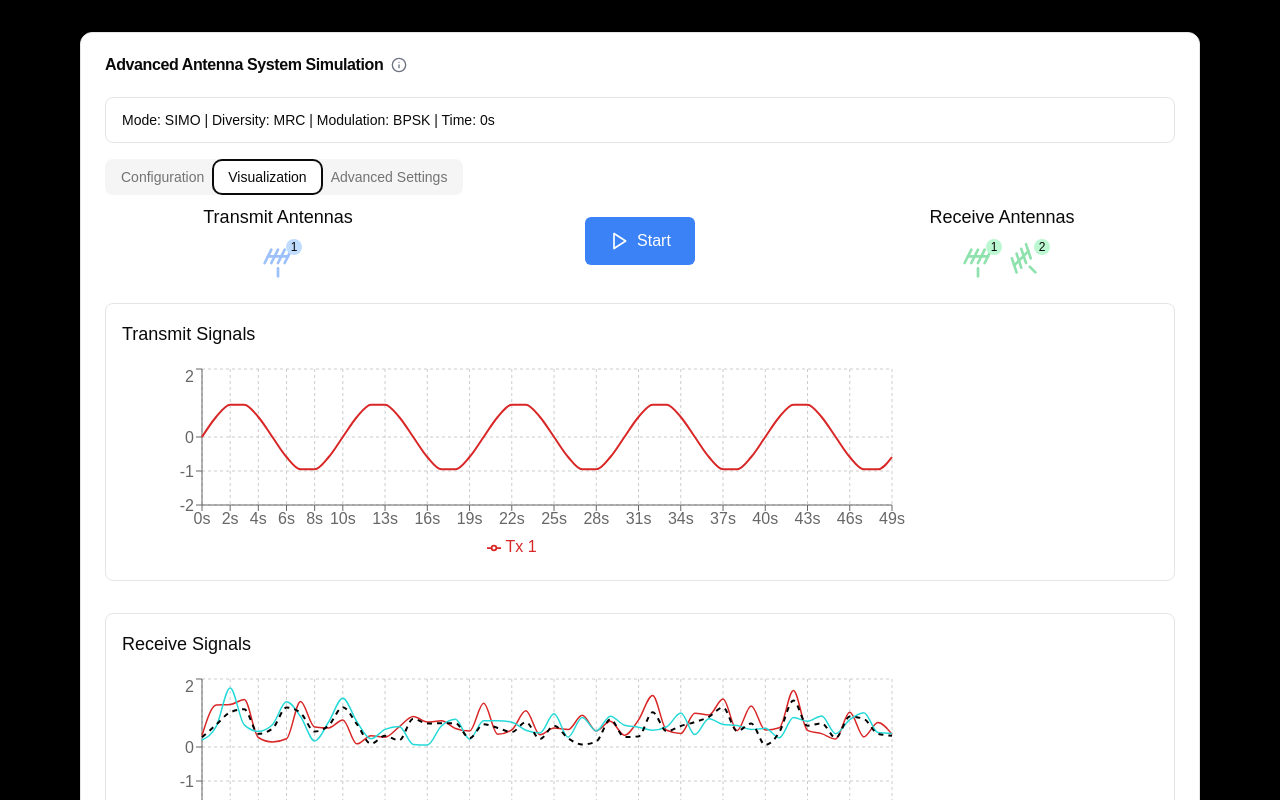
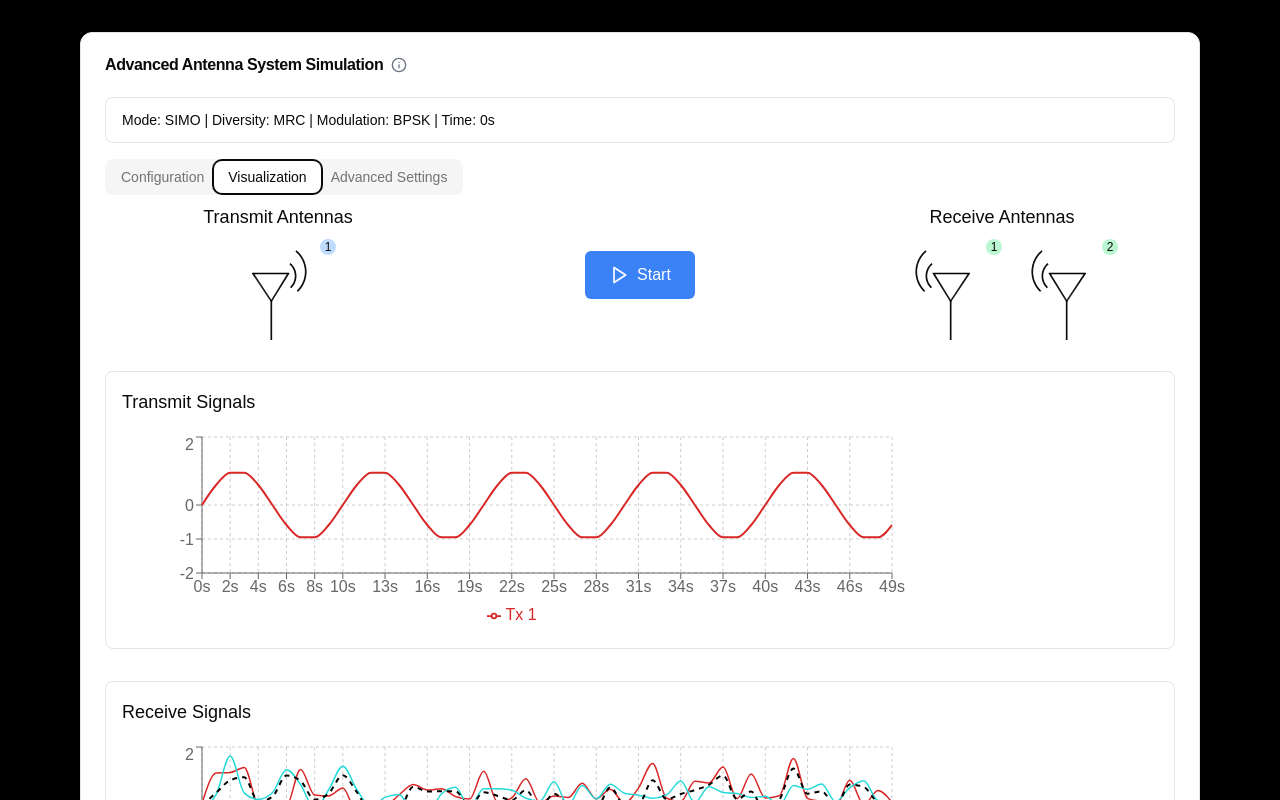
Before and after one commit to SHARJIDH/antenna-simulations, a Next.js app: page / in a window 1280 px wide. Both pictures are taken after a click on the tab "Visualization". Shown: the top 800 px of the page. Built offline with nearby package versions, Linux system fonts and the light colour scheme.

Commit message:
bug fixes

```diff
--- a/components/allinOne.tsx
+++ b/components/allinOne.tsx
@@ -5,23 +5,40 @@ import { Tabs, TabsContent, TabsList, TabsTrigger } from '@/components/ui/tabs';
 import { LineChart, Line, XAxis, YAxis, CartesianGrid, Tooltip, Legend } from 'recharts';
 import { Antenna, Radio, Waves, ArrowRight } from 'lucide-react';
 
+
 const AntennaSimulationOne = () => {
   const [snrValue, setSnrValue] = useState(10);
   const [kFactor, setKFactor] = useState(5);
 
   // Generate BER vs SNR data
-  const generateBERData = (antennaCount) => {
+  function erfc(x) {
+    const z = Math.abs(x);
+    const t = 1 / (1 + 0.5 * z);
+    const ans = t * Math.exp(-z * z - 1.26551223 +
+                  t * (1.00002368 +
+                  t * (0.37409196 +
+                  t * (0.09678418 +
+                  t * (-0.18628806 +
+                  t * (0.27886807 +
+                  t * (-1.13520398 +
+                  t * (1.48851587 +
+                  t * (-0.82215223 +
+                  t * 0.17087277)))))))));
+
+    return x >= 0 ? ans : 2 - ans;
+  }
+
+  function generateBERData(numAntennas) {
     return Array.from({ length: 20 }, (_, i) => {
       const snr = i * 2;
-      const ber = Math.exp(-antennaCount * snr / 10) / 2;
-      return {
-        snr,
-        ber: ber.toFixed(6),
-        name: `${snr} dB`
-      };
+      const ber = 0.5 * erfc(Math.sqrt(10 ** (snr / 10)) / Math.sqrt(2 * numAntennas));
+      return { snr, ber: ber.toFixed(6), name: `${snr} dB` };
     });
-  };
-  const generateRayleighData = () => {
+  }
+
+
+
+  function generateRayleighData(snrValue) {
     return Array.from({ length: 50 }, (_, i) => {
       const x = i / 5;
       // PDF of Rayleigh distribution
@@ -32,8 +49,8 @@ const AntennaSimulationOne = () => {
         name: x.toFixed(1)
       };
     });
-  };
-  const generateRicianData = () => {
+  }
+  function generateRicianData(snrValue, kFactor) {
     return Array.from({ length: 50 }, (_, i) => {
       const x = i / 5;
       // Simplified Rician PDF (approximation)
@@ -46,16 +63,16 @@ const AntennaSimulationOne = () => {
         name: x.toFixed(1)
       };
     });
-  };
+  }
+
 
 
   // Simulation data for different antenna configurations
   const singleAntennaData = generateBERData(1);
   const twoAntennaData = generateBERData(2);
   const fourAntennaData = generateBERData(4);
-  const rayleighData = generateRayleighData();
-  const ricianData = generateRicianData();
-
+  const rayleighData = generateRayleighData(snrValue);
+  const ricianData = generateRicianData(snrValue, kFactor);
   return (
     <div className="w-full max-w-6xl mx-auto p-4 space-y-6">
       <Tabs defaultValue="overview">
@@ -170,10 +187,10 @@ const AntennaSimulationOne = () => {
               <div className="grid grid-cols-2 gap-6">
                 <div>
                   <h4 className="font-medium mb-2">Performance Analysis</h4>
-                  <LineChart width={500} height={300} data={twoAntennaData}>
+                  <LineChart width={500} height={300} data={singleAntennaData}>
                     <CartesianGrid strokeDasharray="3 3" />
-                    <XAxis dataKey="name" label={{ value: 'SNR (dB)', position: 'bottom' }} />
-                    <YAxis label={{ value: 'BER', angle: -90, position: 'left' }} />
+                    <XAxis dataKey="name" domain={['auto', 'auto']} label={{ value: 'SNR (dB)', position: 'bottom' }} />
+                    <YAxis scale="log" domain={['auto', 'auto']} label={{ value: 'BER', angle: -90, position: 'left' }} />
                     <Tooltip />
                     <Legend />
                     <Line type="monotone" dataKey="ber" stroke="#8884d8" name="BER vs SNR" />
@@ -215,7 +232,8 @@ const AntennaSimulationOne = () => {
                   <LineChart width={500} height={300} data={twoAntennaData}>
                     <CartesianGrid strokeDasharray="3 3" />
                     <XAxis dataKey="name" label={{ value: 'SNR (dB)', position: 'bottom' }} />
-                    <YAxis label={{ value: 'BER', angle: -90, position: 'left' }} />
+                    <YAxis scale="log" domain={['auto', 'auto']} label={{ value: 'BER', angle: -90, position: 'left' }} />
+
                     <Tooltip />
                     <Legend />
                     <Line type="monotone" dataKey="ber" stroke="#82ca9d" name="Alamouti MISO" />
@@ -255,7 +273,8 @@ const AntennaSimulationOne = () => {
                   <LineChart width={500} height={300} data={fourAntennaData}>
                     <CartesianGrid strokeDasharray="3 3" />
                     <XAxis dataKey="name" label={{ value: 'SNR (dB)', position: 'bottom' }} />
-                    <YAxis label={{ value: 'BER', angle: -90, position: 'left' }} />
+                    <YAxis scale="log" domain={['auto', 'auto']} label={{ value: 'BER', angle: -90, position: 'left' }} />
+
                     <Tooltip />
                     <Legend />
                     <Line type="monotone" dataKey="ber" stroke="#ff7300" name="4x4 MIMO" />
--- a/components/antenna-diversity-simulation.tsx
+++ b/components/antenna-diversity-simulation.tsx
@@ -7,6 +7,7 @@ import { Select, SelectContent, SelectItem, SelectTrigger, SelectValue } from '@
 import { LineChart, Line, XAxis, YAxis, CartesianGrid, Tooltip, Legend, ScatterChart, Scatter } from 'recharts';
 import { Play, Pause, Antenna, Info,Radio, RadioWaves } from 'lucide-react';
 import { Alert, AlertDescription } from '@/components/ui/alert';
+import Image from 'next/image';
 
 const AntennaSimulation = () => {
   // State management
@@ -457,14 +458,7 @@ const AntennaSimulation = () => {
                   <div className="flex space-x-4">
                     {Array.from({ length: numTxAntennas }).map((_, idx) => (
                       <div key={`tx-${idx}`} className="relative">
-                        <Antenna
-                          className="w-8 h-8 text-blue-500"
-                          style={{
-                            transform: `rotate(${45 * idx}deg)`,
-                            opacity: isRunning ? '1' : '0.5',
-                            transition: 'all 0.3s ease'
-                          }}
-                        />
+                        <Image src={"/antenna-3.svg"} alt={"Y"}  width={100} height={100}/ >
                         <div className="absolute -top-2 -right-2 w-4 h-4 bg-blue-200 rounded-full text-xs flex items-center justify-center">
                           {idx + 1}
                         </div>
@@ -488,14 +482,15 @@ const AntennaSimulation = () => {
                   <div className="flex space-x-4">
                     {Array.from({ length: numRxAntennas }).map((_, idx) => (
                       <div key={`rx-${idx}`} className="relative">
-                        <Antenna
-                          className="w-8 h-8 text-green-500"
-                          style={{
-                            transform: `rotate(${-45 * idx}deg)`,
-                            opacity: isRunning ? '1' : '0.5',
-                            transition: 'all 0.3s ease'
-                          }}
-                        />
+                        <Image
+        src={"/antenna-3.svg"}
+        alt={"Y"}
+        width={100}
+        height={100}
+        style={{
+          transform: 'scaleX(-1)'
+        }}
+      />
                         <div className="absolute -top-2 -right-2 w-4 h-4 bg-green-200 rounded-full text-xs flex items-center justify-center">
                           {idx + 1}
                         </div>
--- a/package.json
+++ b/package.json
@@ -19,6 +19,7 @@
     "clsx": "^2.1.1",
     "framer-motion": "^11.11.11",
     "lucide-react": "^0.454.0",
+    "mathjs": "^13.2.1",
     "next": "15.0.1",
     "react": "^18.2.0",
     "react-dom": "^18.2.0",
```
Also changed, not shown: public/antenna-3.svg (added), 1 other file (tests, documents, lock files or other folders).
